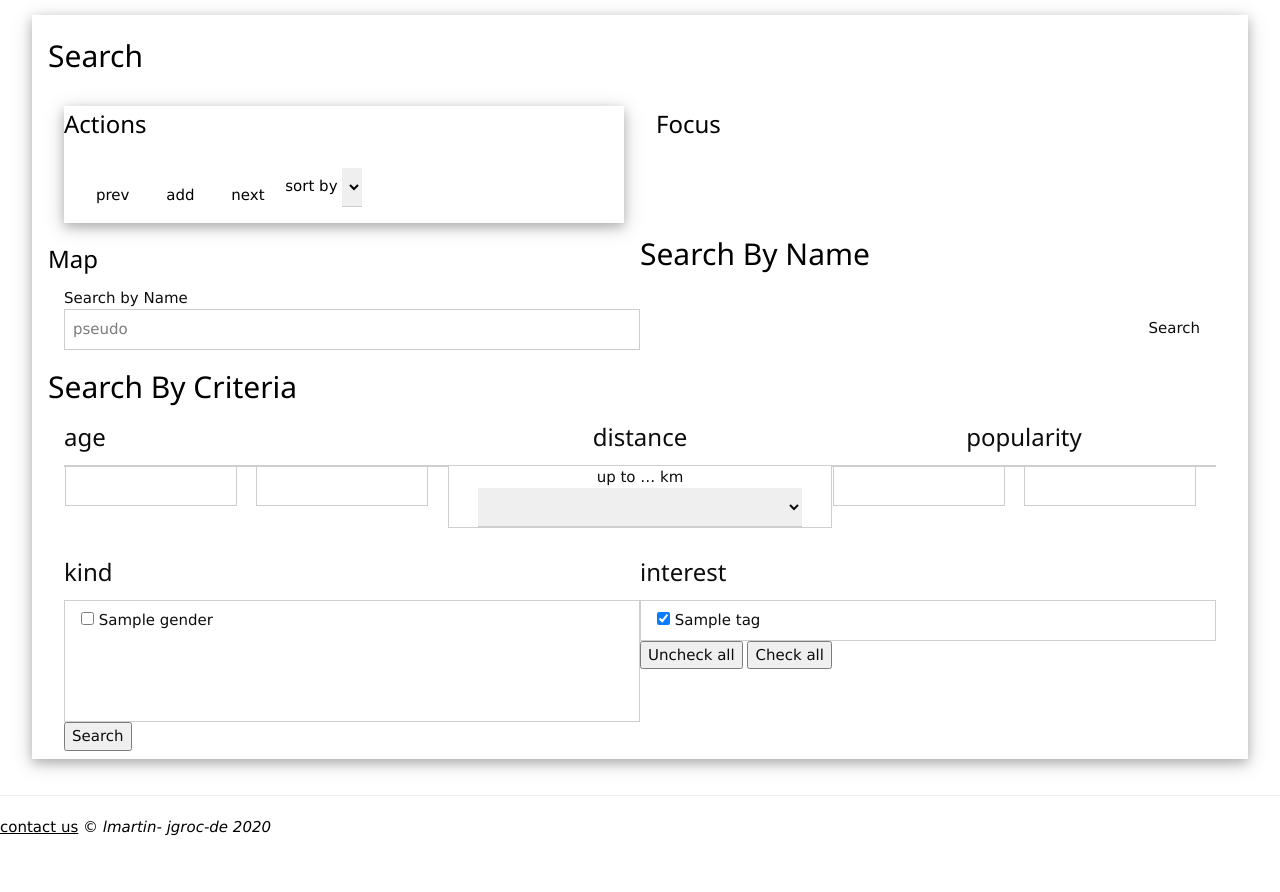
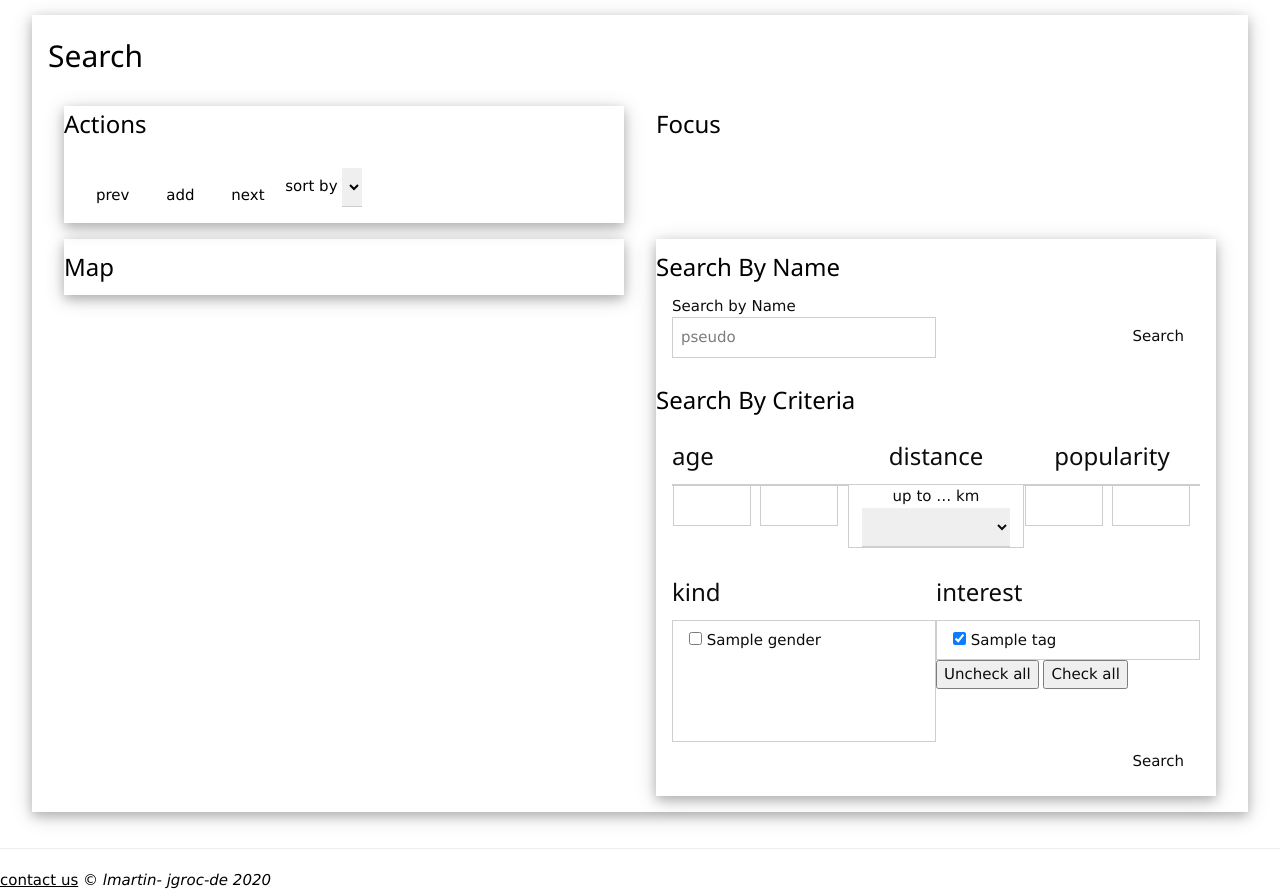
Before and after one commit to jgroc-de/matcha, a PHP site: template app/View/templates/in/search.html.twig in a window 1280 px wide. Shown: the part 118-1010 px from the top of the page. Before the commit the page ends 954 px from the top, so only its background shows below. Run offline with PHP 8.4, Linux system fonts and the light colour scheme; the template is opened without the code that fills it: most values are stand-ins (such as "Sample title", 1, 10 or a date in 2020); lists and menus that the app fills with data are empty; some libraries are stand-ins or nearby versions.

Commit message:
[design search] redesign + modif route search-name + remove import form

```diff
--- a/app/Model/UserModel.php
+++ b/app/Model/UserModel.php
@@ -177,7 +177,7 @@ class UserModel
             ORDER BY pseudo
             LIMIT 50"
         );
-        $req->execute([$pseudo . '%']);
+        $req->execute(['%' . $pseudo . '%']);
 
         return $req->fetchAll();
     }
--- a/app/View/templates/in/search.html.twig
+++ b/app/View/templates/in/search.html.twig
@@ -2,6 +2,8 @@
 {% from 'macro/form/input.html.twig' import input %}
 {% from 'macro/form/select.html.twig' import select %}
 {% from 'macro/form/layout.html.twig' import form %}
+{% from 'macro/form/title.html.twig' import title %}
+{% set buttonClass = 'w3-button w3-right w3-ripple w3-theme-l1 w3-hover-green w3-margin-left w3-margin-bottom' %}
 
 
 {% block main %}
@@ -36,22 +38,22 @@
                 <div id="focus" class="w3-card-4"></div>
             </div>
         </div>
-        <div class="w3-col l6">
-            <div class="">
-                <h3 class="w3-hover-green" style="cursor:pointer" onclick="toggleSibling(this);">Map</h3><div id="map" class="gg-map-med"></div>
+        <div class="w3-col l6 w3-padding">
+            <div class="w3-row w3-card-4">
+                <h3 class="w3-hover-green" style="cursor:pointer" onclick="toggleSibling(this);">Map</h3>
+                <div id="map" class="gg-map-med"></div>
             </div>
         </div>
-        {% set inputs %}
+        <div class="w3-col l6 w3-padding">
+            <div class="w3-row w3-card-4">
+                <h3 class="w3-hover-green" style="cursor:pointer" onclick="toggleSibling(this);">Search By Name</h3>
+                <form class="w3-container w3-theme-light clearfix" style="opacity:0.95" action="/search-name" method="get">
                     <legend>Search by Name</legend>
                     {{ input('text', '', {'value': '','placeholder':'pseudo', 'class':'w3-col s12 m9 l6', 'name': 'pseudo'}) }}
-            <button class="w3-button w3-right w3-ripple w3-theme-l1 w3-hover-green w3-margin-left w3-margin-bottom"
-                    type=button
-                    onclick="location.href = this.value + this.previousElementSibling.value"
-                    value={{ path_for('searchByName', {'pseudo':''}) }}
-            >Search</button>
-        {% endset %}
-        {{ form(inputs, 'Search By Name', 'home', flash, False) }}
-        {% set inputs %}
+                    <button class="{{ buttonClass }}">Search</button>
+                </form>
+                <h3 class="w3-hover-green" style="cursor:pointer" onclick="toggleSibling(this);">Search By Criteria</h3>
+                <form class="w3-container w3-theme-light clearfix" style="opacity:0.95" action="{{ path_for('searchByCriteria') }}" method="post">
                     <div class="w3-row w3-margin-bottom">
                         <div class="w3-third">
                             <h3 class="w3-theme-l1">age</h3>
@@ -153,8 +155,9 @@
                         </div>
                     </div>
                     <button type="submit" class="{{ buttonClass }}">Search</button>
-        {% endset %}
-        {{ form(inputs, 'Search By Criteria', 'searchByCriteria', flash, False) }}
+                </form>
+            </div>
+        </div>
     </div>
 </div>
 {% endblock %}
--- a/app/routes.php
+++ b/app/routes.php
@@ -54,7 +54,7 @@ $app->group('', function () use ($app) {
         ->setName('search');
     $this->post('/search-criteria', Search::class . ':criteria')
         ->setName('searchByCriteria');
-    $this->get('/search-name/{pseudo}', Search::class . ':name')
+    $this->get('/search-name', Search::class . ':name')
         ->setName('searchByName');
 
     $this->get('/editProfil', Settings::class . ':editProfil')
```
Also changed, not shown: app/Controllers/Search.php (+5 -3 lines), app/View/templates/in/profil.html.twig (+16 -19 lines), 1 other file. Lines whose indentation alone changed are shown as unchanged.
